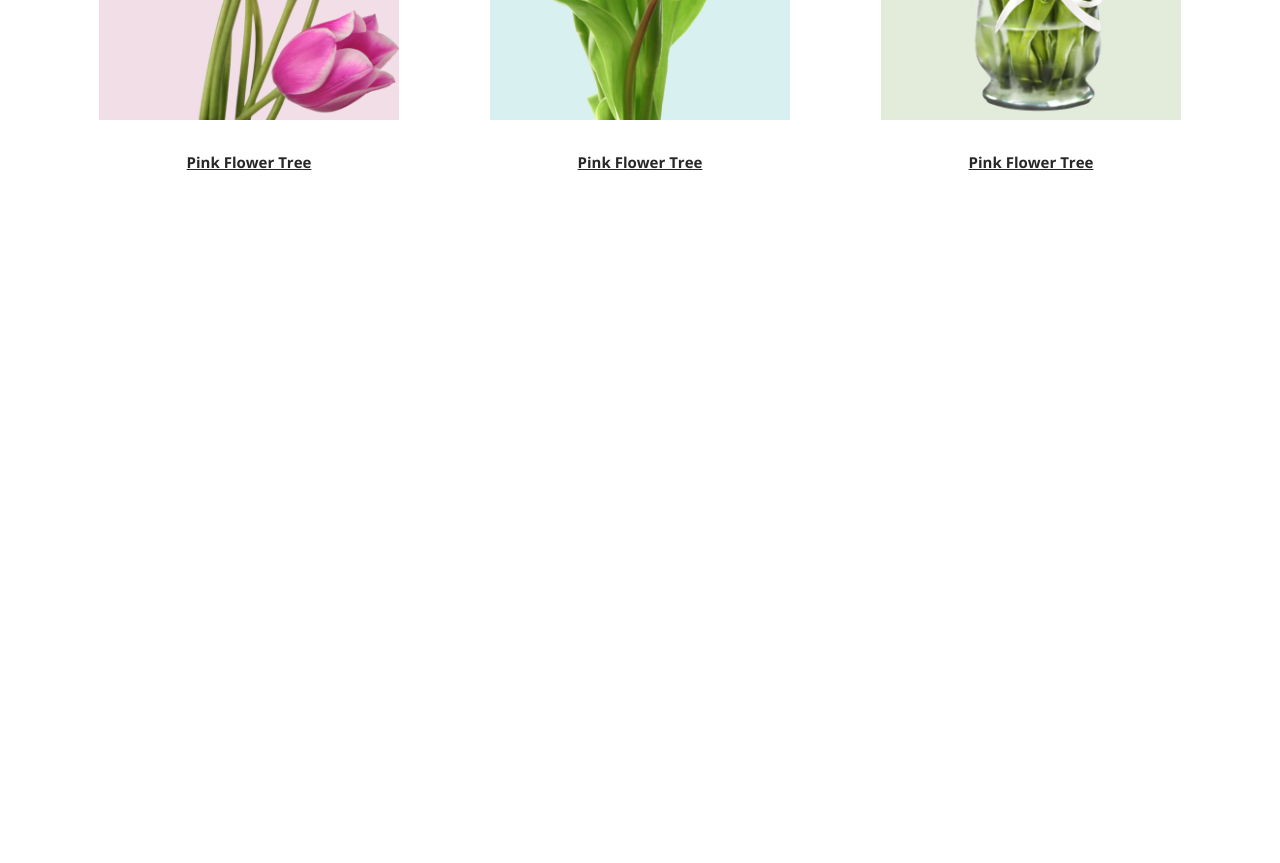
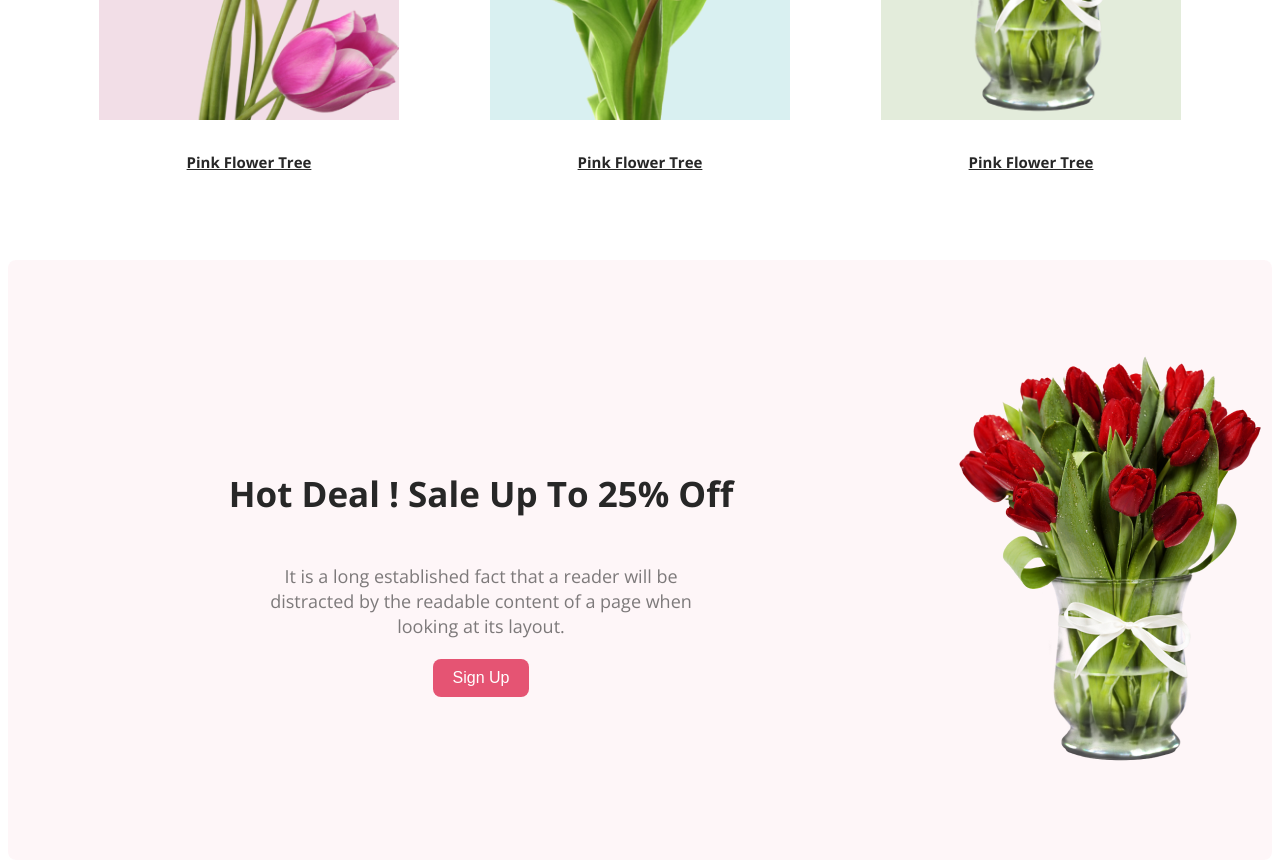
Before and after one commit to Monalisa2836/first-assignment, a plain HTML site: page index.html in a window 1280 px wide. Shown: the part 1331-2194 px from the top of the page. Before the commit the page ends 1599 px from the top, so only its background shows below. Drawn offline with nearby package versions, Linux system fonts and the light colour scheme.

Commit message:
added the second section

```diff
--- a/index.html
+++ b/index.html
@@ -40,7 +40,6 @@
           It is a long established fact that a reader will be distracted by the
           readable content of a page when looking at its layout.
         </p>
-
         <div class="images-container">
           <div>
             <img class="first-image" src="Flower Asset/pngwing 6.png" alt="" />
@@ -56,6 +55,17 @@
           </div>
         </div>
       </section>
+      <section class="second-section">
+        <div>
+          <h4>Hot Deal ! Sale Up To 25% Off</h4>
+          <p class="second-sec-des">
+            It is a long established fact that a reader will be distracted by
+            the readable content of a page when looking at its layout.
+          </p>
+          <button class="btn-primary">Sign Up</button>
+        </div>
+        <img src="Flower Asset/pngwing 8.png" alt="" />
+      </section>
     </main>
     <footer></footer>
   </body>
--- a/style.css
+++ b/style.css
@@ -84,3 +84,26 @@ body {
   line-height: 35px;
   text-decoration-line: underline;
 }
+.second-section {
+  display: flex;
+  align-items: center;
+  height: 600px;
+  border-radius: 8px;
+  background: rgba(229, 84, 115, 0.05);
+  text-align: center;
+}
+h4 {
+  color: #272727;
+  font-size: 35px;
+  font-weight: 800;
+}
+.second-sec-des {
+  color: rgba(39, 39, 39, 0.6);
+  text-align: center;
+  font-size: 18px;
+  font-weight: 400;
+  line-height: 25px;
+  width: 50%;
+  margin: auto;
+  margin-bottom: 20px;
+}
```
